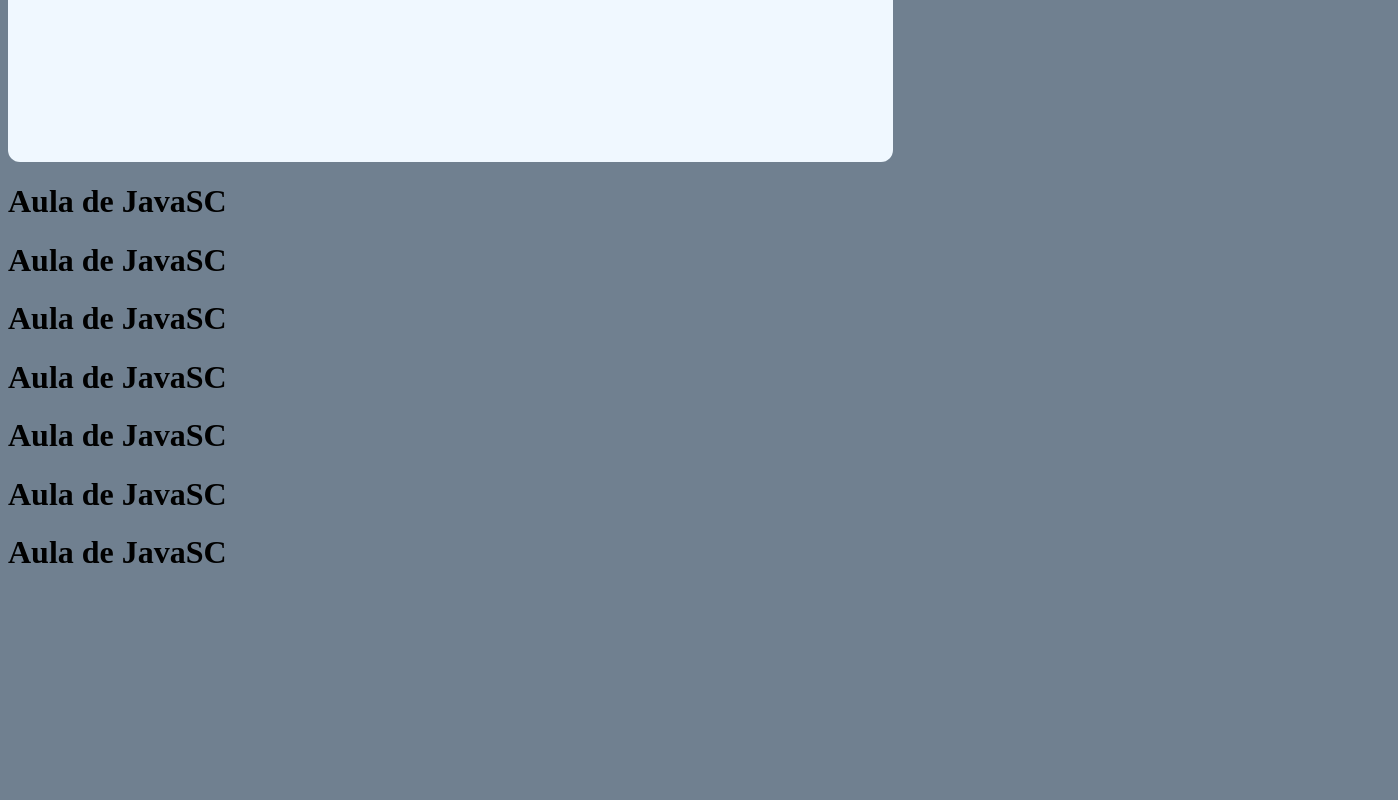
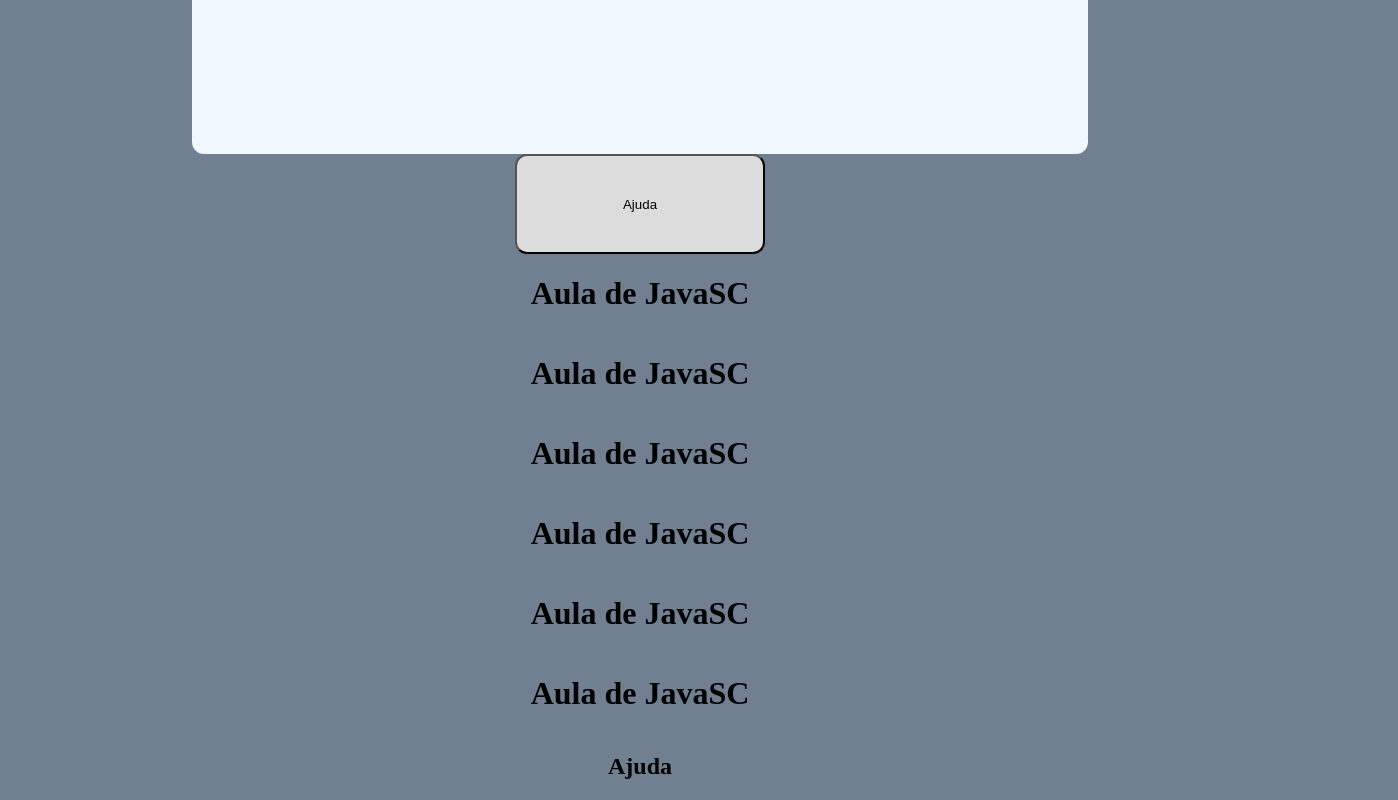
Before and after one commit to NormyNaoExiste/2infosw1a, a plain HTML site: page index.html in a window 1280 px wide. Shown: the part 476-1276 px from the top of the page, 1398 px wide, since content can reach past the window. Before the commit the page ends 1069 px from the top, so only its background shows below. Drawn offline with Linux system fonts and the light colour scheme.

Commit message:
Botão e algumas coisas

```diff
--- a/index.html
+++ b/index.html
@@ -6,9 +6,9 @@
     <link rel="stylesheet" href="style.css">
     <title>Aula 4</title>
     <script>
-        console.log("hello")
         console.log("Soma:" + (6 + 5))
-        let nomeAlunoEtec = "João";
+        let nomeAlunoEtec = "João d\'água";
+        console.log(nomeAlunoEtec)
         let idadeAluno = 20;
         let valor1 = 9;
         let valor2 = 3;
@@ -27,6 +27,7 @@
     <div class="caixa">
         <h1>Aula de JavaSC</h1>
     </div>
+    <button class="botao">Ajuda</button>
     <div>
         <h1>Aula de JavaSC</h1>
     </div>
@@ -45,8 +46,10 @@
     <div>
         <h1>Aula de JavaSC</h1>
     </div>
-    <div>
-        <h1>Aula de JavaSC</h1>
-    </div>
+    <section id="help">
+        <div>
+            <h1>Ajuda</h1>
+        </div>
+    </section>
 </body>
 </html>
--- a/style.css
+++ b/style.css
@@ -1,5 +1,10 @@
 body{
     background-color: slategray;
+    margin: 0;
+    min-height: 100vh;
+    display: flex;
+    flex-direction: column;
+    align-items: center
 }
 header{
     width: 100%;
@@ -52,3 +57,20 @@ nav a:hover{
     display: flex;
     margin-top: 50px;
 }
+
+.botao{
+    display: flex;
+    justify-content: center;
+    background-color: gainsboro;
+    width: 250px;
+    height: 100px;
+    text-align: center;
+    align-items: center;
+    border-radius: 12px;
+    transition: all 0.3s ease;
+}
+.botao:hover{
+    background-color: azure;
+    transform: scale(1.1);
+    transition: all 0.3s ease;
+}
```
